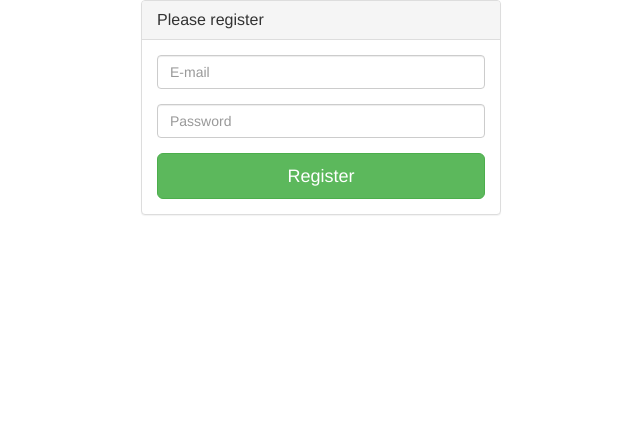
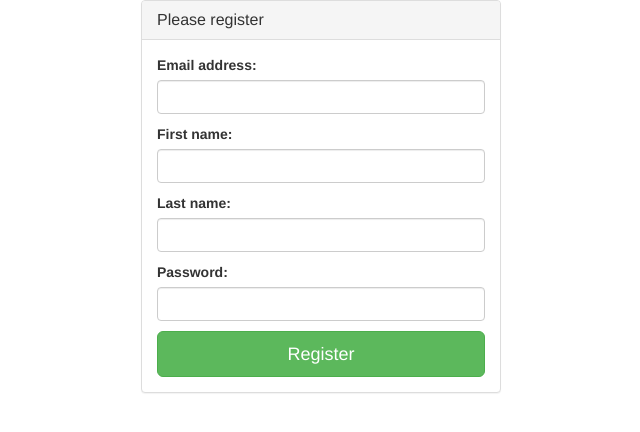
Before and after one commit to yurabysaha/mail_sender, a Django app: page /user/registration/ in a window 1280 px wide. Shown: the top 432 px of the page, without its empty margins (319-959 px from the left). Run offline with Django 3.2, Linux system fonts and the light colour scheme; some libraries are stand-ins or nearby versions.

Commit message:
Redesign registration

```diff
--- a/user_profile/forms.py
+++ b/user_profile/forms.py
@@ -7,3 +7,21 @@ class ProfileForm(forms.ModelForm):
     class Meta:
         model = MyUser
         fields = ['email', 'first_name', 'last_name']
+        widgets = {
+                'email': forms.EmailInput(attrs={'class': 'form-control' }),
+                'first_name':forms.TextInput(attrs={'class': 'form-control'}),
+                'last_name':forms.TextInput(attrs={'class': 'form-control'})
+
+            }
+
+class RegisterForm(forms.ModelForm):
+
+    class Meta:
+        model = MyUser
+        fields = ['email', 'first_name', 'last_name', 'password']
+        widgets = {
+            'email': forms.EmailInput(attrs={'class': 'form-control'}),
+            'first_name': forms.TextInput(attrs={'class': 'form-control'}),
+            'last_name': forms.TextInput(attrs={'class': 'form-control'}),
+            'password': forms.TextInput(attrs={'class': 'form-control'})
+        }
--- a/user_profile/templates/mail_sender/registration.html
+++ b/user_profile/templates/mail_sender/registration.html
@@ -5,6 +5,7 @@
         <script src="//maxcdn.bootstrapcdn.com/bootstrap/3.3.0/js/bootstrap.min.js"></script>
         <script src="//code.jquery.com/jquery-1.11.1.min.js"></script>
     </head>
+        <body>
             <form action="/user/registration/" method="post" accept-charset="UTF-8" role="form"> {% csrf_token %}
                 <div class="container center_div" >
                     <div class="row">
@@ -15,13 +16,8 @@
                                 </div>
                                     <div class="panel-body">
                                         <fieldset>
-                                        <div class="form-group">
-                                            <input class="form-control" placeholder="E-mail" name="username" type="text">
-                                        </div>
-                                        <div class="form-group">
-                                            <input class="form-control" placeholder="Password" name="password" type="password" value="">
-                                        </div>
-                                        <input class="btn btn-lg btn-success btn-block" type="submit" value="Register">
+                                                {{ form.as_p }}
+                                            <input class="btn btn-lg btn-success  btn-primary btn-block" type="submit" value="Register">
                                         </fieldset>
                                     </div>
                                 </div>
@@ -29,4 +25,5 @@
                         </div>
                     </div>
                 </form>
+        </body>
 </html>
--- a/user_profile/views.py
+++ b/user_profile/views.py
@@ -1,17 +1,19 @@
 from django.shortcuts import render, get_object_or_404, redirect
 from .models import MyUser
-from .forms import ProfileForm
+from .forms import ProfileForm, RegisterForm
 from django.contrib.auth import login, logout, update_session_auth_hash
 from django.contrib.auth.forms import SetPasswordForm, PasswordChangeForm
 
 
 def registration(request):
     if request.method == 'POST':
-        user = MyUser.objects.create_user(email=request.POST['username'], password=request.POST['password'])
-        login(request, user)
-        return redirect('/jobs/')
+        form = RegisterForm(data=request.POST)
+        if form.is_valid():
+            form.save()
+            return redirect('/jobs/')
     else:
-        return render(request, 'mail_sender/registration.html')
+        form = RegisterForm()
+    return render(request, 'mail_sender/registration.html', {'form': form})
 
 
 def log_in(request):
@@ -32,10 +34,8 @@ def log_out(request):
 def edit_profile(request):
     if request.method == 'POST':
         form = ProfileForm(data=request.POST, instance=request.user)
-
         if form.is_valid():
             form.save()
-
             return redirect('/jobs/')
     else:
         form = ProfileForm(instance=request.user)
```
Lines whose indentation alone changed are shown as unchanged.
